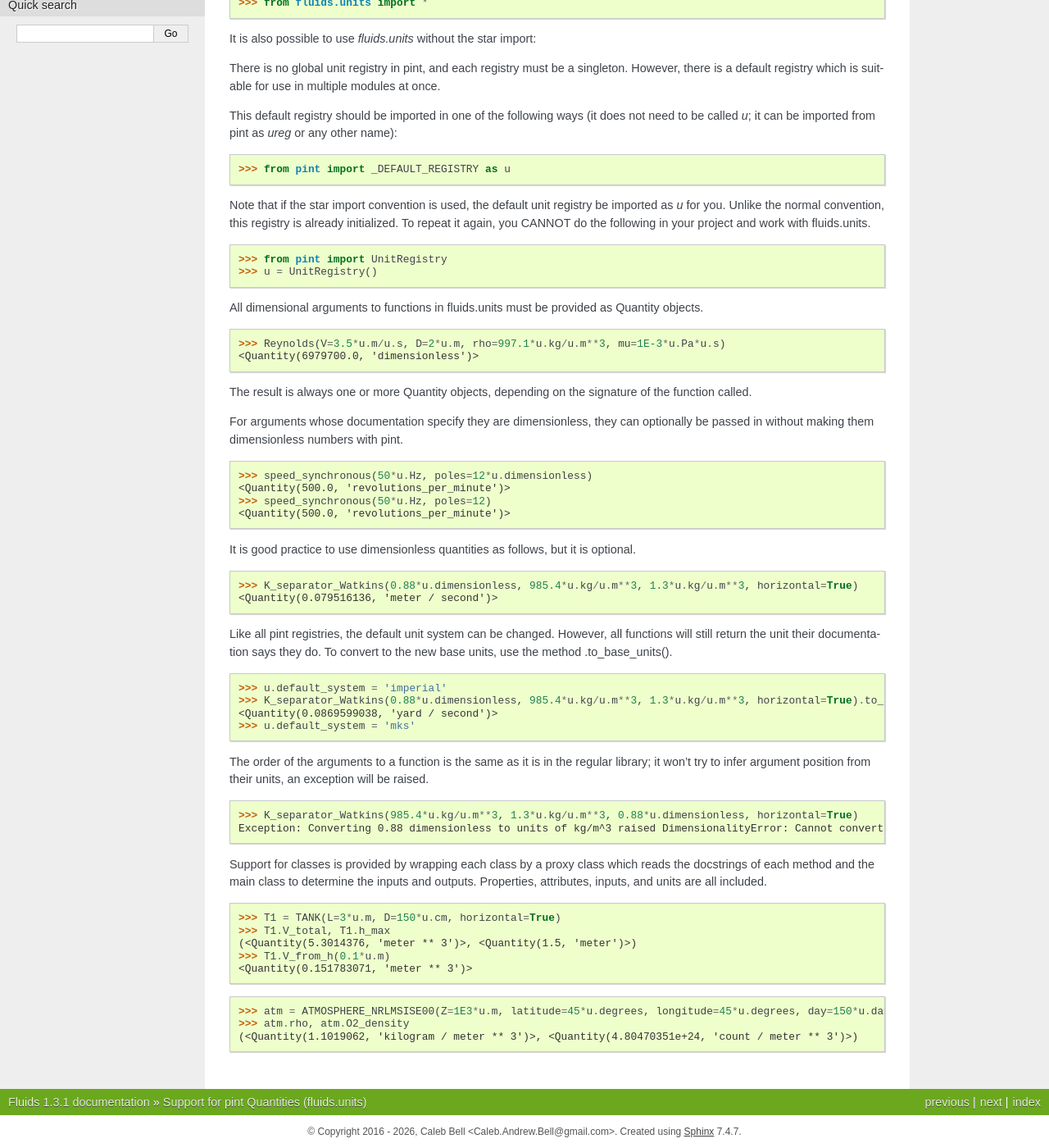
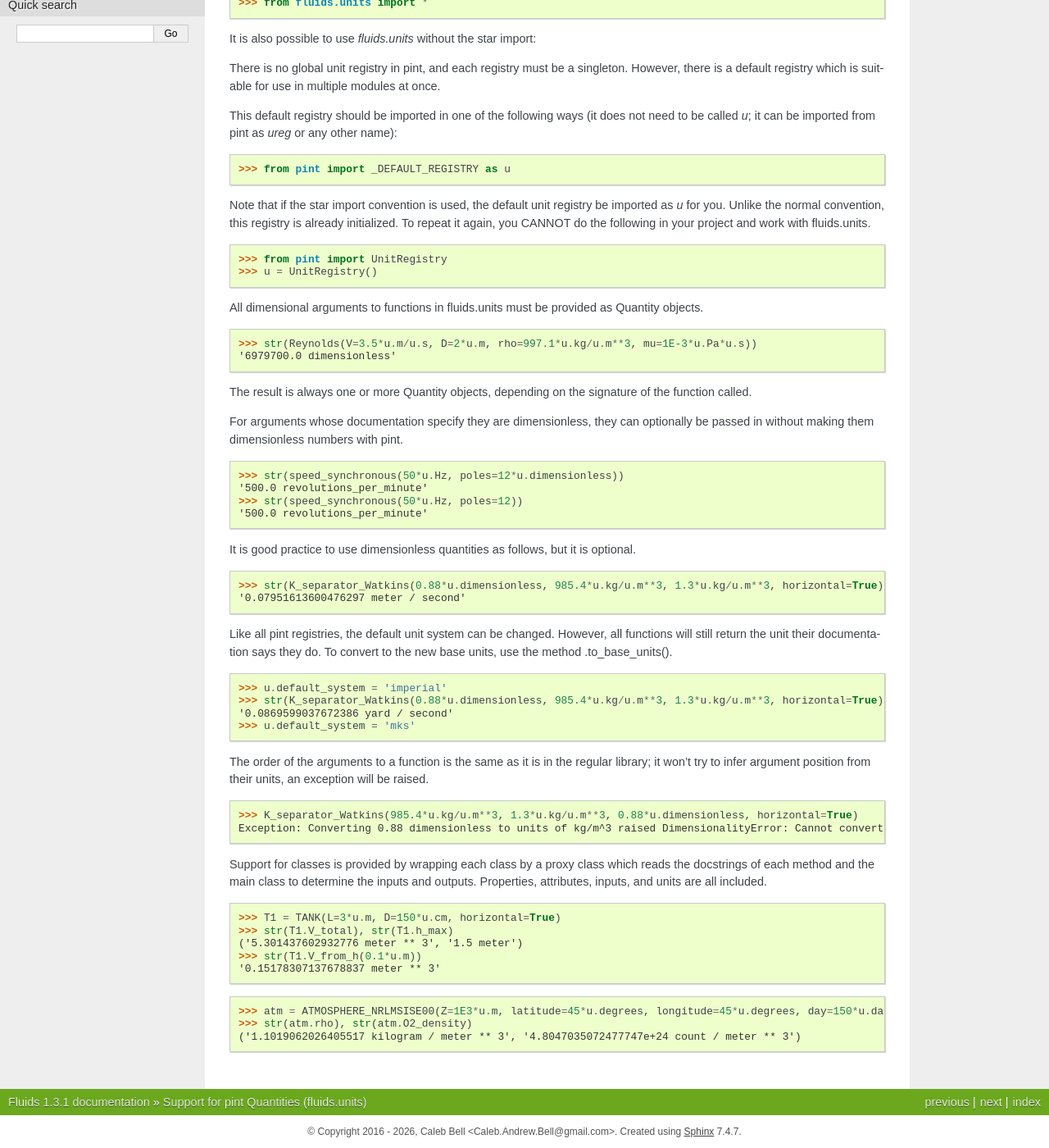
Before and after one commit to CalebBell/fluids, a Sphinx documentation site: the page built from docs/fluids.units.rst, in a window 1280 px wide and 1400 px high, scrolled down 322 px. Shown: the whole window at 82% size. Built offline with Sphinx 7.4.7, drawn with Linux system fonts in a browser that asks for light colours; formulas are drawn with MathJax 3; pages that are not in the unit, such as notebooks, are missing from menus.

Commit message:
Work on fixing CI

```diff
--- a/README.rst
+++ b/README.rst
@@ -43,7 +43,7 @@ of engineering knowledge and utilities that relate to fluid dynamics.
 Fluids was originally tightly integrated with SciPy and NumPy; today they
 are optional components used for only a small amount of functionality
 which do not have pure-Python numerical methods implemented.
-Fluids targets Python 3.9 and up as well as PyPy3. Additionally,
+Fluids targets Python 3.10 and up as well as PyPy3. Additionally,
 fluids has been tested by the author to load in micropython.
 
 While the routines in Fluids are normally quite fast and as efficiently
--- a/conftest.py
+++ b/conftest.py
@@ -38,7 +38,7 @@ def pytest_ignore_collect( collection_path, config):
     # Skip numba and .rst tests for unsupported configurations
     # Numba requires: CPython 3.9-3.13, x86/x86_64 architecture, GIL-enabled
     unsupported_for_numba = (
-        ver_tup < (3, 9) or
+        ver_tup < (3, 10) or
         ver_tup >= (3, 14) or
         is_pypy or
         is_graal or
--- a/docs/developers.rst
+++ b/docs/developers.rst
@@ -89,7 +89,7 @@ Type hints are a work in progress. After numerous years supporting old python ve
 
 Supported Python Versions
 -------------------------
-Fluids targets Python 3.9 and up as well as PyPy3. Additionally, Fluids has been tested by the author at various points to load in Micropython.
+Fluids targets Python 3.10 and up as well as PyPy3. Additionally, Fluids has been tested by the author at various points to load in Micropython.
 
 Unfortunately there is no CI infrastructure for these other Python implementations.
 For Micropython there is no NumPy/SciPy which means there is no hope of passing the whole test suite on them either; indeed pytest won't load on any of them.
--- a/docs/fluids.units.rst
+++ b/docs/fluids.units.rst
@@ -37,8 +37,8 @@ fluids.units.
 
 All dimensional arguments to functions in fluids.units must be provided as Quantity objects.
 
->>> Reynolds(V=3.5*u.m/u.s, D=2*u.m, rho=997.1*u.kg/u.m**3, mu=1E-3*u.Pa*u.s)
-<Quantity(6979700.0, 'dimensionless')>
+>>> str(Reynolds(V=3.5*u.m/u.s, D=2*u.m, rho=997.1*u.kg/u.m**3, mu=1E-3*u.Pa*u.s))
+'6979700.0 dimensionless'
 
 The result is always one or more Quantity objects, depending on the signature
 of the function called.
@@ -46,24 +46,24 @@ of the function called.
 For arguments whose documentation specify they are dimensionless, they can
 optionally be passed in without making them dimensionless numbers with pint.
 
->>> speed_synchronous(50*u.Hz, poles=12*u.dimensionless) # doctest: +SKIP
-<Quantity(500.0, 'revolutions_per_minute')>
->>> speed_synchronous(50*u.Hz, poles=12)
-<Quantity(500.0, 'revolutions_per_minute')>
+>>> str(speed_synchronous(50*u.Hz, poles=12*u.dimensionless)) # doctest: +SKIP
+'500.0 revolutions_per_minute'
+>>> str(speed_synchronous(50*u.Hz, poles=12))
+'500.0 revolutions_per_minute'
 
 It is good practice to use dimensionless quantities as follows, but it is
 optional.
 
->>> K_separator_Watkins(0.88*u.dimensionless, 985.4*u.kg/u.m**3, 1.3*u.kg/u.m**3, horizontal=True)
-<Quantity(0.079516136, 'meter / second')>
+>>> str(K_separator_Watkins(0.88*u.dimensionless, 985.4*u.kg/u.m**3, 1.3*u.kg/u.m**3, horizontal=True))
+'0.07951613600476297 meter / second'
 
 Like all pint registries, the default unit system can be changed. However, all
 functions will still return the unit their documentation says they do. To
 convert to the new base units, use the method .to_base_units().
 
 >>> u.default_system = 'imperial'
->>> K_separator_Watkins(0.88*u.dimensionless, 985.4*u.kg/u.m**3, 1.3*u.kg/u.m**3, horizontal=True).to_base_units()
-<Quantity(0.0869599038, 'yard / second')>
+>>> str(K_separator_Watkins(0.88*u.dimensionless, 985.4*u.kg/u.m**3, 1.3*u.kg/u.m**3, horizontal=True).to_base_units())
+'0.0869599037672386 yard / second'
 >>> u.default_system = 'mks'
 
 The order of the arguments to a function is the same as it is in the regular
@@ -79,11 +79,11 @@ Properties, attributes, inputs, and units are all included.
 
 
 >>> T1 = TANK(L=3*u.m, D=150*u.cm, horizontal=True)
->>> T1.V_total, T1.h_max
-(<Quantity(5.3014376, 'meter ** 3')>, <Quantity(1.5, 'meter')>)
->>> T1.V_from_h(0.1*u.m)
-<Quantity(0.151783071, 'meter ** 3')>
+>>> str(T1.V_total), str(T1.h_max)
+('5.301437602932776 meter ** 3', '1.5 meter')
+>>> str(T1.V_from_h(0.1*u.m))
+'0.15178307137678837 meter ** 3'
 
 >>> atm = ATMOSPHERE_NRLMSISE00(Z=1E3*u.m, latitude=45*u.degrees, longitude=45*u.degrees, day=150*u.day)
->>> atm.rho, atm.O2_density
-(<Quantity(1.1019062, 'kilogram / meter ** 3')>, <Quantity(4.80470351e+24, 'count / meter ** 3')>)
+>>> str(atm.rho), str(atm.O2_density)
+('1.1019062026405517 kilogram / meter ** 3', '4.8047035072477747e+24 count / meter ** 3')
--- a/docs/tutorial.rst
+++ b/docs/tutorial.rst
@@ -1097,8 +1097,8 @@ pipe (15 more meters), and a sharp exit:
 >>> K += change_K_basis(K_from_f(fd=fd3, L=L3, D=D3), D1=D3, D2=D1)
 >>> K += diffuser_sharp(Di1=D2, Di2=D3)
 
->>> dP_from_K(K, rho=rho, V=V1)
-<Quantity(734959.105, 'pascal')>
+>>> str(dP_from_K(K, rho=rho, V=V1))
+'734959.1052267993 pascal'
 
 
 
--- a/pyproject.toml
+++ b/pyproject.toml
@@ -8,7 +8,7 @@ name = "fluids"
 version = "1.3.1"
 description = "Fluid dynamics component of Chemical Engineering Design Library (ChEDL)"
 readme = "README.rst"
-requires-python = ">=3.9"
+requires-python = ">=3.10"
 license = "MIT"
 authors = [
     {name = "Caleb Bell", email = "Caleb.Andrew.Bell@gmail.com"}
@@ -36,7 +36,6 @@ classifiers = [
     "Operating System :: Unix",
     "Programming Language :: Python",
     "Programming Language :: Python :: 3",
-    "Programming Language :: Python :: 3.9",
     "Programming Language :: Python :: 3.10",
     "Programming Language :: Python :: 3.11",
     "Programming Language :: Python :: 3.12",
```
Also changed, not shown: other parts of docs/tutorial.rst (+1 -1 lines), changelog.md (+16 -0 lines), 4 other files.
